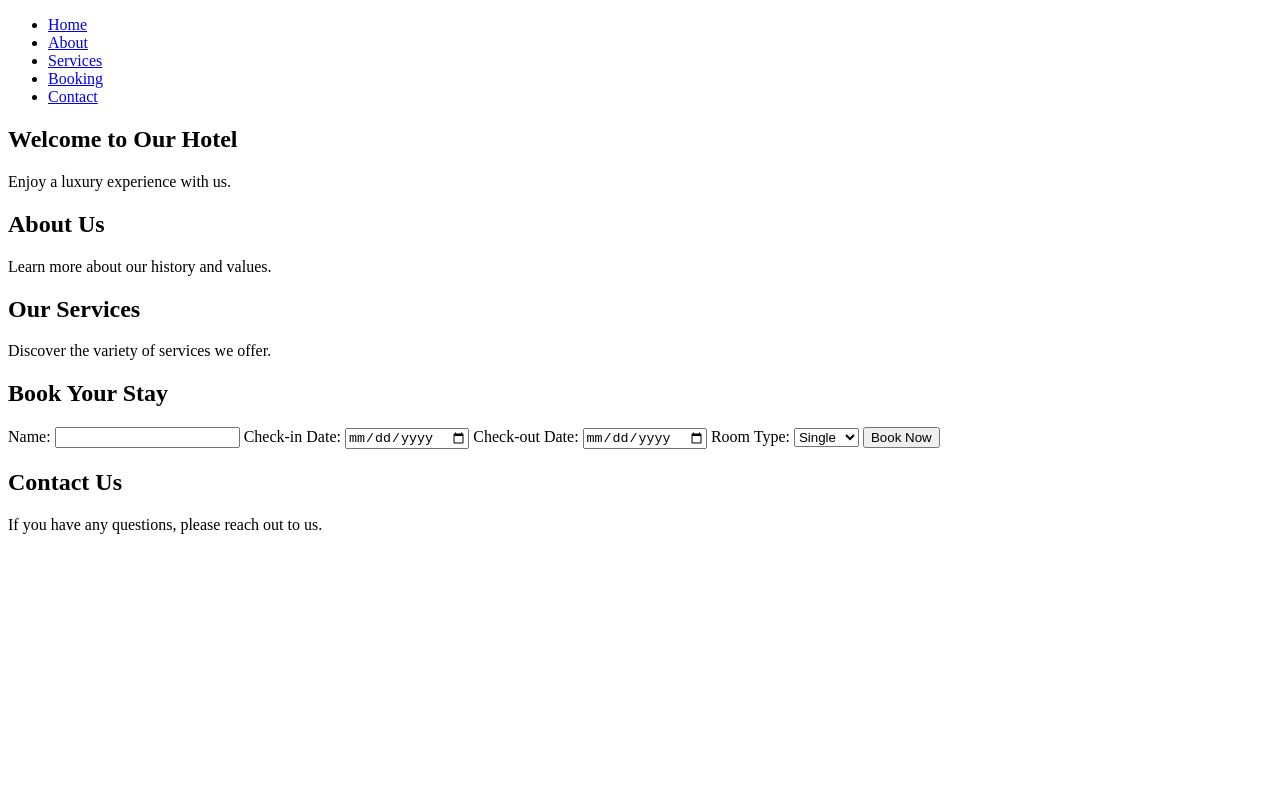
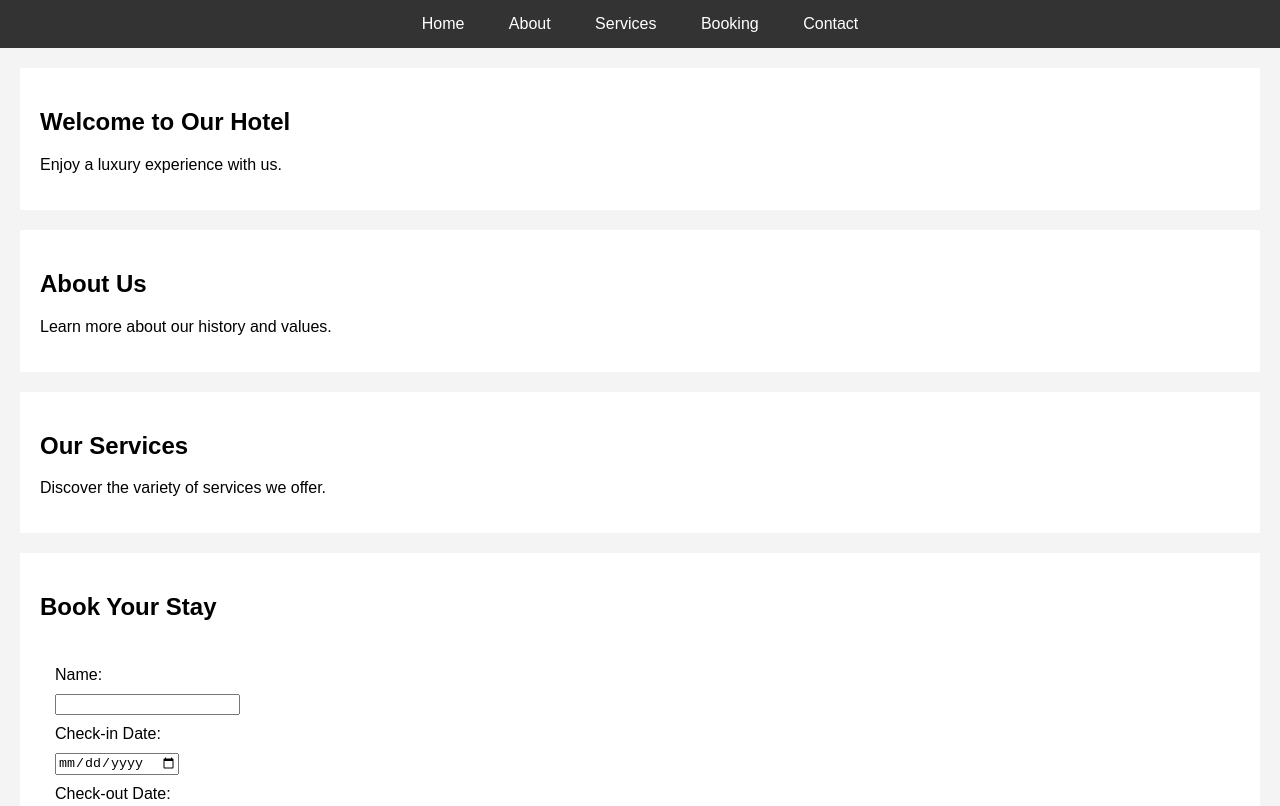
Before and after one commit to Jabrahamjohn/HMS, a plain HTML site: page index.html in a window 1280 px wide. Shown: the top 806 px of the page. Drawn offline with Linux system fonts and the light colour scheme.

Commit message:
this is the foundation of this hotel

```diff
--- a/index.html
+++ b/index.html
@@ -4,6 +4,60 @@
 <meta charset="UTF-8">
 <meta name="viewport" content="width=device-width, initial-scale=1.0">
 <title>Hotel Management Website</title>
+<style>
+  body {
+    font-family: Arial, sans-serif;
+    margin: 0;
+    padding: 0;
+    background-color: #f4f4f4;
+  }
+  nav ul {
+    list-style-type: none;
+    background-color: #333;
+    text-align: center;
+    margin: 0;
+    padding: 0;
+  }
+  nav ul li {
+    display: inline;
+  }
+  nav ul li a {
+    text-decoration: none;
+    color: white;
+    padding: 15px 20px;
+    display: inline-block;
+  }
+  nav ul li a:hover {
+    background-color: #ddd;
+    color: black;
+  }
+  section {
+    margin: 20px;
+    padding: 20px;
+    background-color: white;
+  }
+  form {
+    background-color: #fff;
+    padding: 15px;
+    border-radius: 5px;
+  }
+  label, select, input[type="text"],
+  input[type="date"], input[type="submit"] {
+    display: block;
+    margin-top: 10px;
+  }
+  input[type="submit"] {
+    background-color: #5cb85c;
+    color: white;
+    padding: 10px 15px;
+    border: none;
+    border-radius: 5px;
+    cursor: pointer;
+  }
+  input[type="submit"]:hover {
+    background-color: #4cae4c;
+  }
+</style>
 </head>
 <body>
 
@@ -39,7 +93,7 @@
 <!-- Booking Form -->
 <section id="booking">
   <h2>Book Your Stay</h2>
-  <form action="/submit-booking" method="post">
+  <form id="booking-form">
     <label for="name">Name:</label>
     <input type="text" id="name" name="name" required>
 
@@ -66,5 +120,21 @@
   <p>If you have any questions, please reach out to us.</p>
 </section>
 
+<script>
+  document.getElementById('booking-form').onsubmit = function(event) {
+    var checkin = new Date(document.getElementById('checkin').value);
+    var checkout = new Date(document.getElementById('checkout').value);
+    var today = new Date();
+
+    if (checkin < today) {
+      alert('Check-in date must be in the future.');
+      event.preventDefault();
+    } else if (checkout <= checkin) {
+      alert('Check-out date must be after the check-in date.');
+      event.preventDefault();
+    }
+  };
+</script>
+
 </body>
 </html>
```
